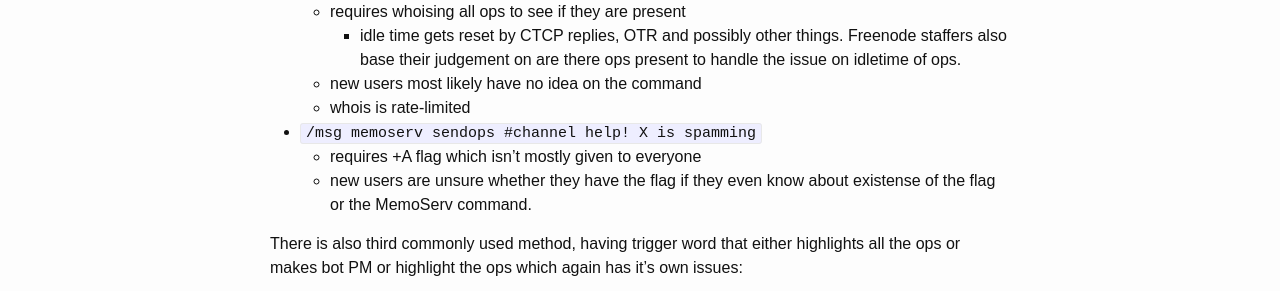
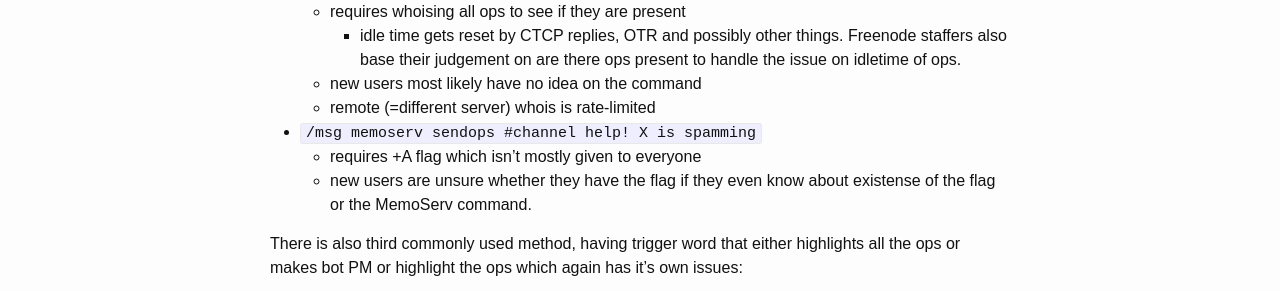
Before and after one commit to Mikaela/mikaela.github.io, a Jekyll site: the page built from _posts/2015-04-01-keep-the-ops-opped.md, in a window 1280 px wide. Shown: the part 367-658 px from the top of the page. Built offline with Jekyll 4.4.1, drawn with Linux system fonts in a browser that asks for light colours; Markdown is read by kramdown in place of the engine named in the settings; comment, search, counter and statistics services are not loaded.

Commit message:
keep-the-ops-opped: remote whois is rate-limited

```diff
--- a/_posts/2015-04-01-keep-the-ops-opped.md
+++ b/_posts/2015-04-01-keep-the-ops-opped.md
@@ -22,7 +22,7 @@ Without ops being visible, who are ops or how to alert them?
           things. Freenode staffers also base their judgement on are there
           ops present to handle the issue on idletime of ops.
     * new users most likely have no idea on the command
-    * whois is rate-limited
+    * remote (=different server) whois is rate-limited
 * `/msg memoserv sendops #channel help! X is spamming`
     * requires +A flag which isn't mostly given to everyone
     * new users are unsure whether they have the flag if they even know
```
